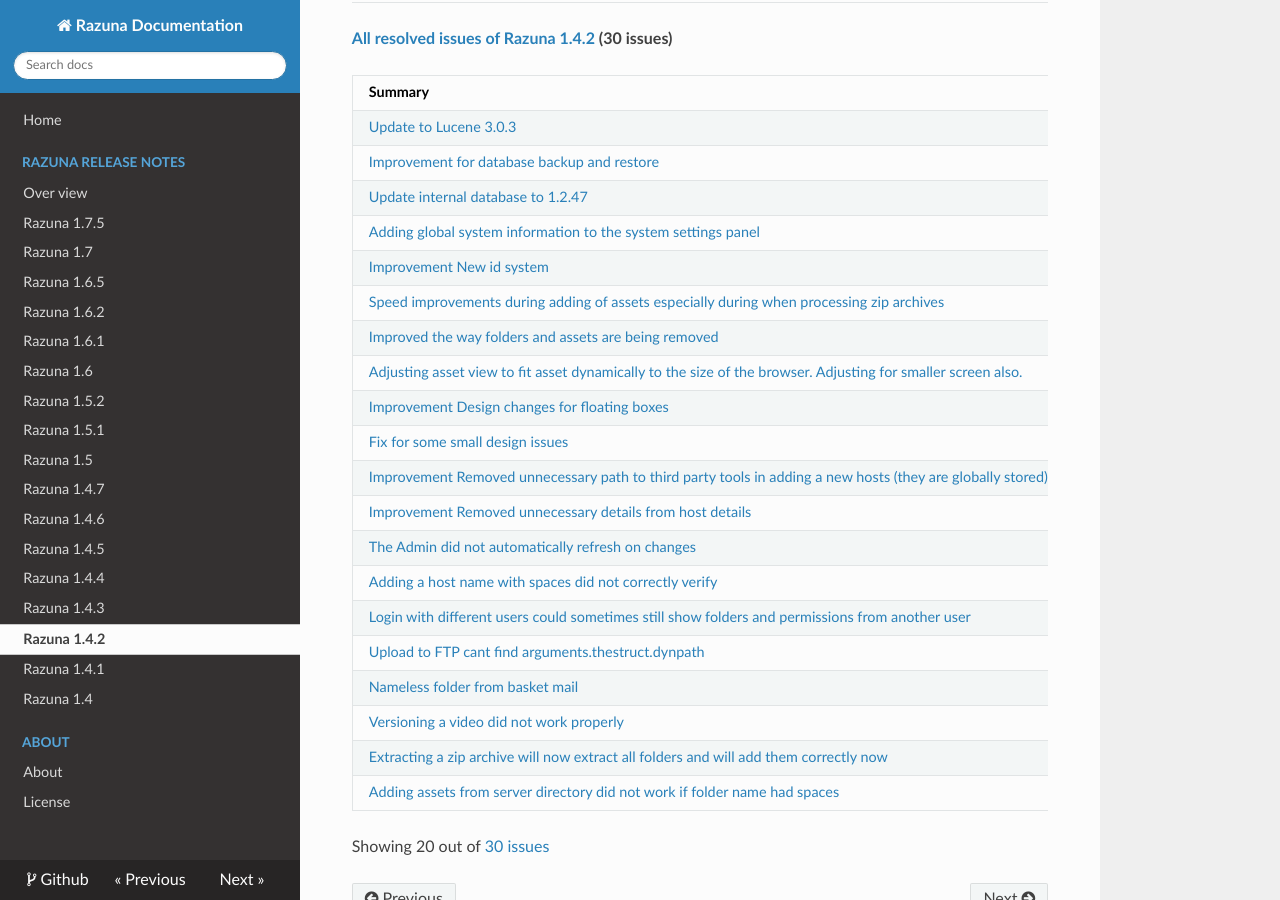
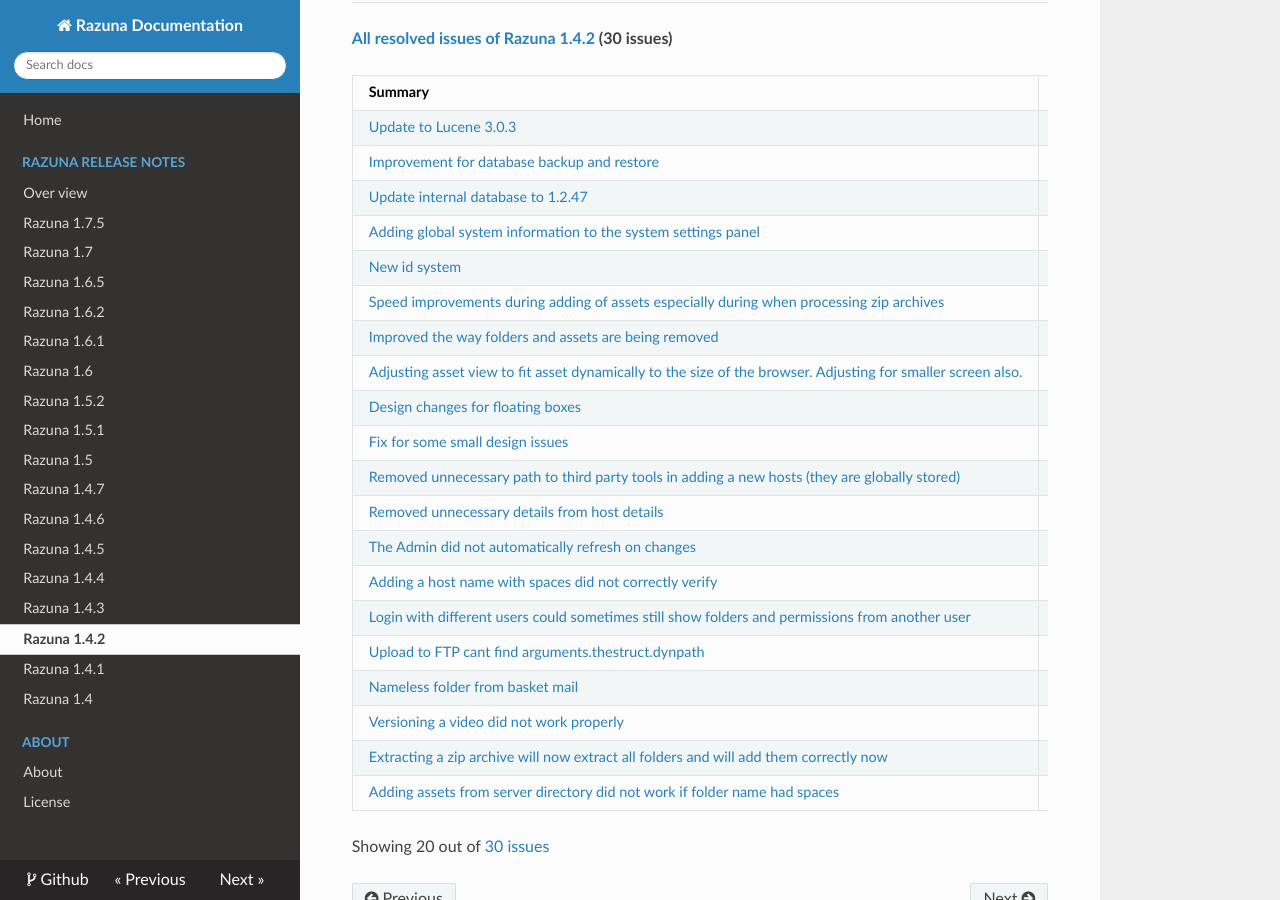
Before and after one commit to razuna/razuna-docs, an MkDocs documentation site: the page built from docs/Release_Notes/Razuna 1.4.2.md, in a window 1280 px wide and 900 px high, scrolled down 530 px. Built offline with MkDocs 1.6.1, drawn with Linux system fonts in a browser that asks for light colours; nearby versions of some CDN libraries; old or Windows-style settings are respelled for this version of MkDocs.

Commit message:
Modify the content for correction

```diff
--- a/docs/Release_Notes/Razuna 1.4.2.md
+++ b/docs/Release_Notes/Razuna 1.4.2.md
@@ -22,14 +22,14 @@ ___
 |[Improvement for database backup and restore ](http://issues.razuna.com/browse/RAZ-720?src=confmacro)|Improvement  |
 |[Update internal database to 1.2.47 ](http://issues.razuna.com/browse/RAZ-719?src=confmacro)|Improvement  |
 |[Adding global system information to the system settings panel ](http://issues.razuna.com/browse/RAZ-718?src=confmacro)|Improvement  |
-|[Improvement 	New id system ](http://issues.razuna.com/browse/RAZ-716?src=confmacro)|Improvement  |
+|[New id system ](http://issues.razuna.com/browse/RAZ-716?src=confmacro)|Improvement  |
 |[Speed improvements during adding of assets especially during when processing zip archives ](http://issues.razuna.com/browse/RAZ-715?src=confmacro)|Improvement  |
 |[Improved the way folders and assets are being removed ](http://issues.razuna.com/browse/RAZ-714?src=confmacro)|Improvement  |
 |[Adjusting asset view to fit asset dynamically to the size of the browser. Adjusting for smaller screen also. ](http://issues.razuna.com/browse/RAZ-710?src=confmacro)|Improvement  |
-|[Improvement 	Design changes for floating boxes ](http://issues.razuna.com/browse/RAZ-708?src=confmacro)|Improvement  |
+|[Design changes for floating boxes ](http://issues.razuna.com/browse/RAZ-708?src=confmacro)|Improvement  |
 |[Fix for some small design issues ](http://issues.razuna.com/browse/RAZ-703?src=confmacro)|Improvement  |
-|[Improvement 	Removed unnecessary path to third party tools in adding a new hosts (they are globally stored) ](http://issues.razuna.com/browse/RAZ-700?src=confmacro)|Improvement  |
-|[Improvement 	Removed unnecessary details from host details ](http://issues.razuna.com/browse/RAZ-699?src=confmacro)|Improvement  |
+|[Removed unnecessary path to third party tools in adding a new hosts (they are globally stored) ](http://issues.razuna.com/browse/RAZ-700?src=confmacro)|Improvement  |
+|[Removed unnecessary details from host details ](http://issues.razuna.com/browse/RAZ-699?src=confmacro)|Improvement  |
 |[The Admin did not automatically refresh on changes ](http://issues.razuna.com/browse/RAZ-698?src=confmacro)|Improvement  |
 |[Adding a host name with spaces did not correctly verify ](http://issues.razuna.com/browse/RAZ-697?src=confmacro)|Improvement  |
 |[Login with different users could sometimes still show folders and permissions from another user ](http://issues.razuna.com/browse/RAZ-726?src=confmacro)|Bug |
```
